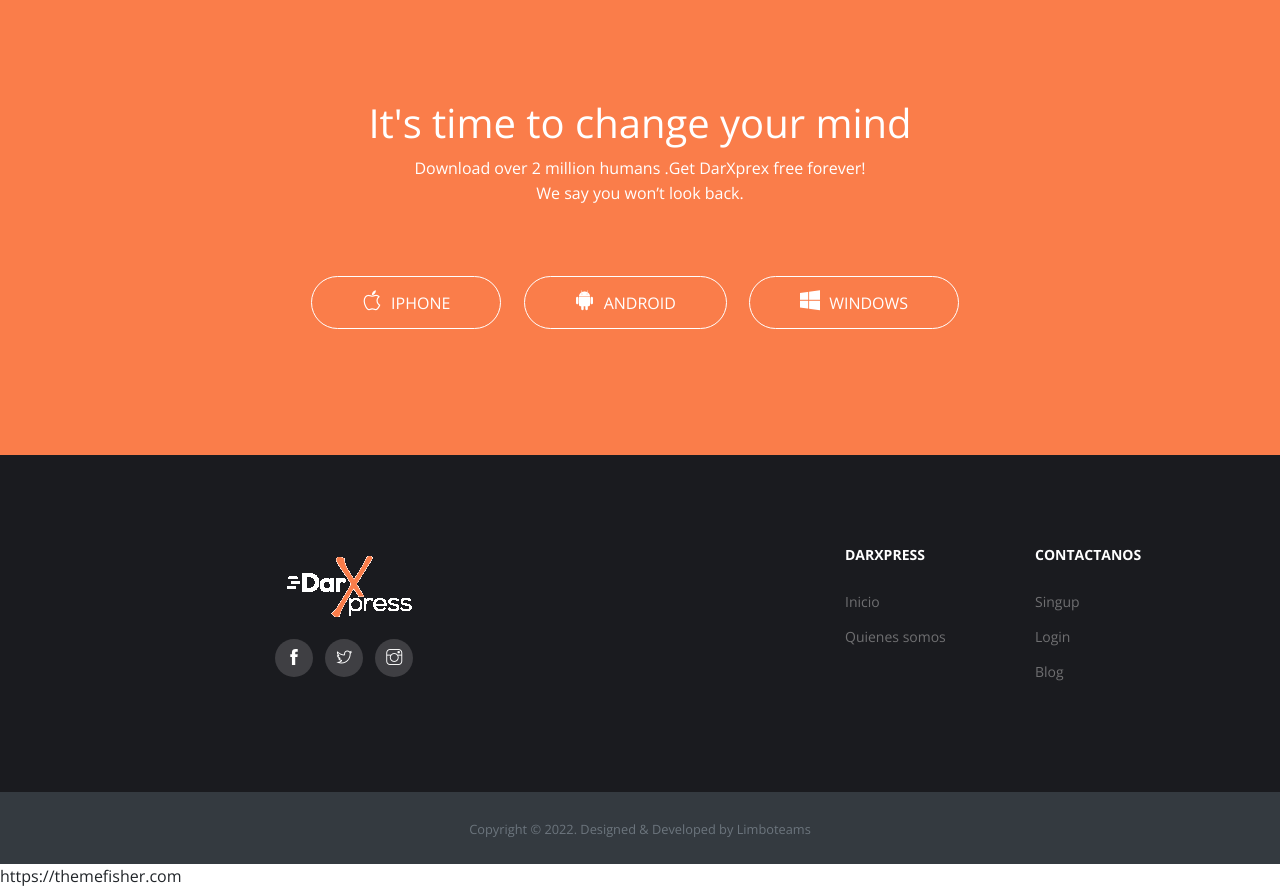
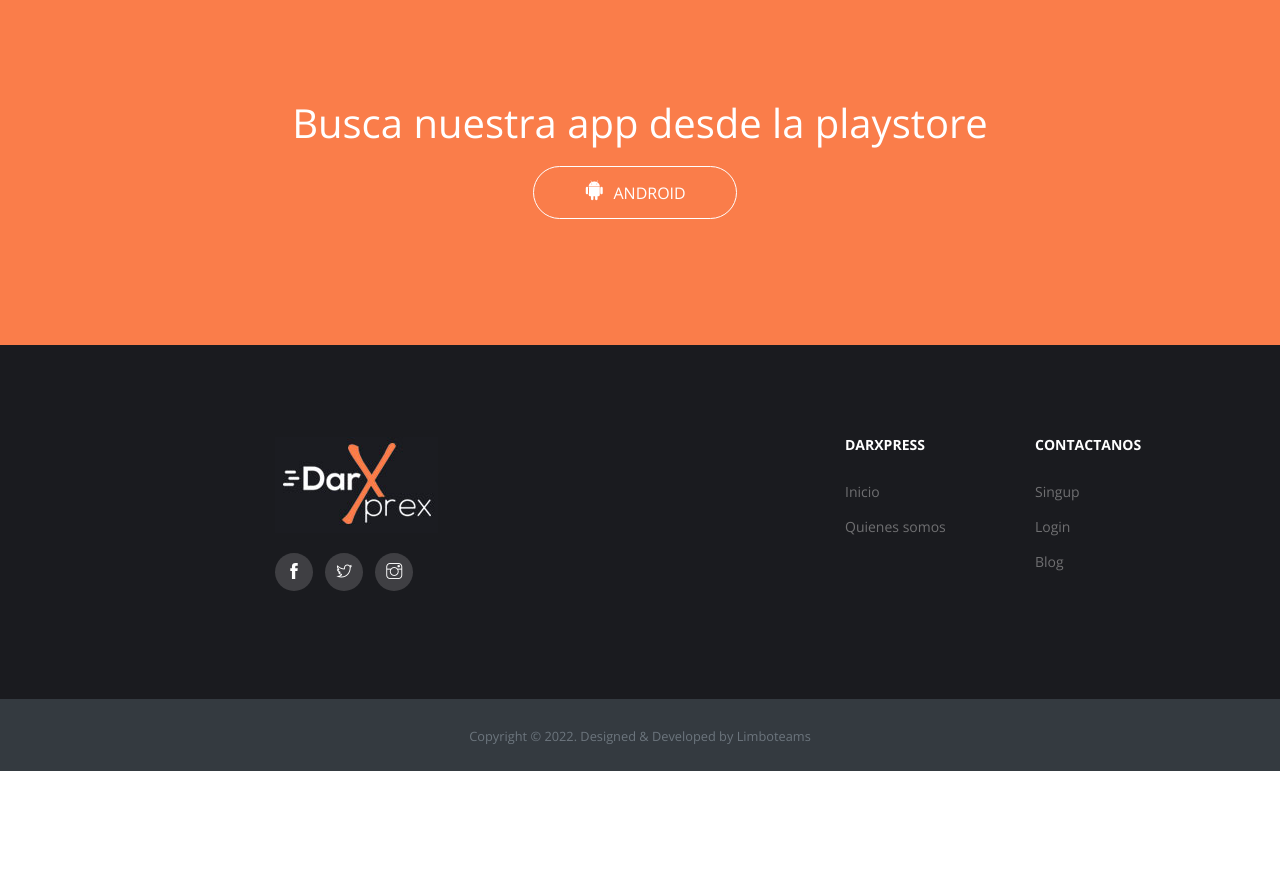
Before and after one commit to Andydes/Darxprex, a website: page index.html in a window 1280 px wide. Shown: the part 3746-4634 px from the top of the page. After the commit the page ends 4517 px from the top, so only its background shows below. Drawn offline with nearby package versions, Linux system fonts and the light colour scheme; some packages are replaced by stand-ins of ours.

Commit message:
cambio de mockups

```diff
--- a/index.html
+++ b/index.html
@@ -64,7 +64,7 @@
           </a>
         </li>
         <li class="nav-item dropdown @@pages">
-          <a class="nav-link dropdown-toggle" href="about.html" data-toggle="dropdown">Quienes somos
+          <a class="nav-link dropdown-toggle" href="#" data-toggle="dropdown">Quienes somos
           </a>
         </li>
         <li class="nav-item @@about">
@@ -293,26 +293,12 @@
 	<div class="container">
 		<div class="row">
 			<div class="col-lg-12">
-				<h2>It's time to change your mind</h2>
-				<p>Download over 2 million humans .Get <a href="https://themefisher.com/products/small-apps-free-app-landing-page-template/">DarXprex</a> free forever!
-					<br>We say you won’t look back.</p>
-				<ul class="list-inline">
-					<li class="list-inline-item">
-						<a href="" class="btn btn-rounded-icon">
-							<i class="ti-apple"></i>
-							Iphone
-						</a>
-					</li>
+				<h2>Busca nuestra app desde la playstore</h2>
+					<ul class="list-inline">
 					<li class="list-inline-item">
 						<a href="" class="btn btn-rounded-icon">
 							<i class="ti-android"></i>
 							Android
-						</a>
-					</li>
-					<li class="list-inline-item">
-						<a href="" class="btn btn-rounded-icon">
-							<i class="ti-microsoft-alt"></i>
-							Windows
 						</a>
 					</li>
 				</ul>
@@ -330,7 +316,7 @@
       <div class="row">
         <div class="col-lg-4 col-md-12 m-md-auto align-self-center">
           <div class="block">
-            <a href="index.html"><img src="images/logo-alt.png" alt="footer-logo"></a>
+            <a href="index.html"><img src="images/logo-alt.jpg" alt="footer-logo"></a>
             <!-- Social Site Icons -->
             <ul class="social-icon list-inline">
               <li class="list-inline-item">
@@ -373,7 +359,7 @@
   </div>
   <div class="text-center bg-dark py-4">
     <small class="text-secondary">Copyright &copy; <script>document.write(new Date().getFullYear())</script>. Designed &amp; Developed by <a href="https://www.limboteams.com/">Limboteams</a></small class="text-secondary">
-  </div>https://themefisher.com
+  </div>
 </footer>
 
 
```
Also changed, not shown: images/background/promo-video-back.jpg, images/feature/iphone-ipad.jpg, images/logo-alt.jpg (added), 1 other file.
